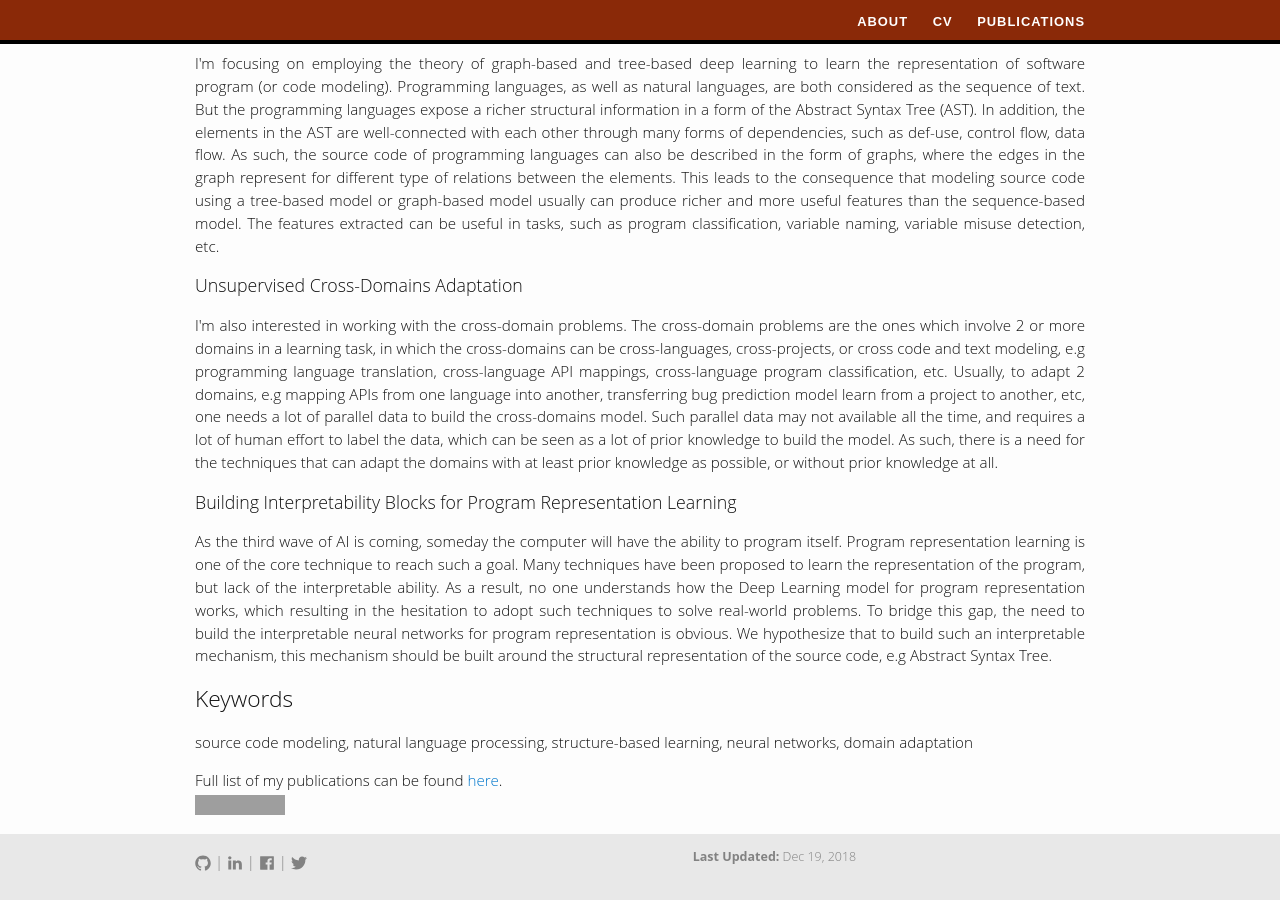
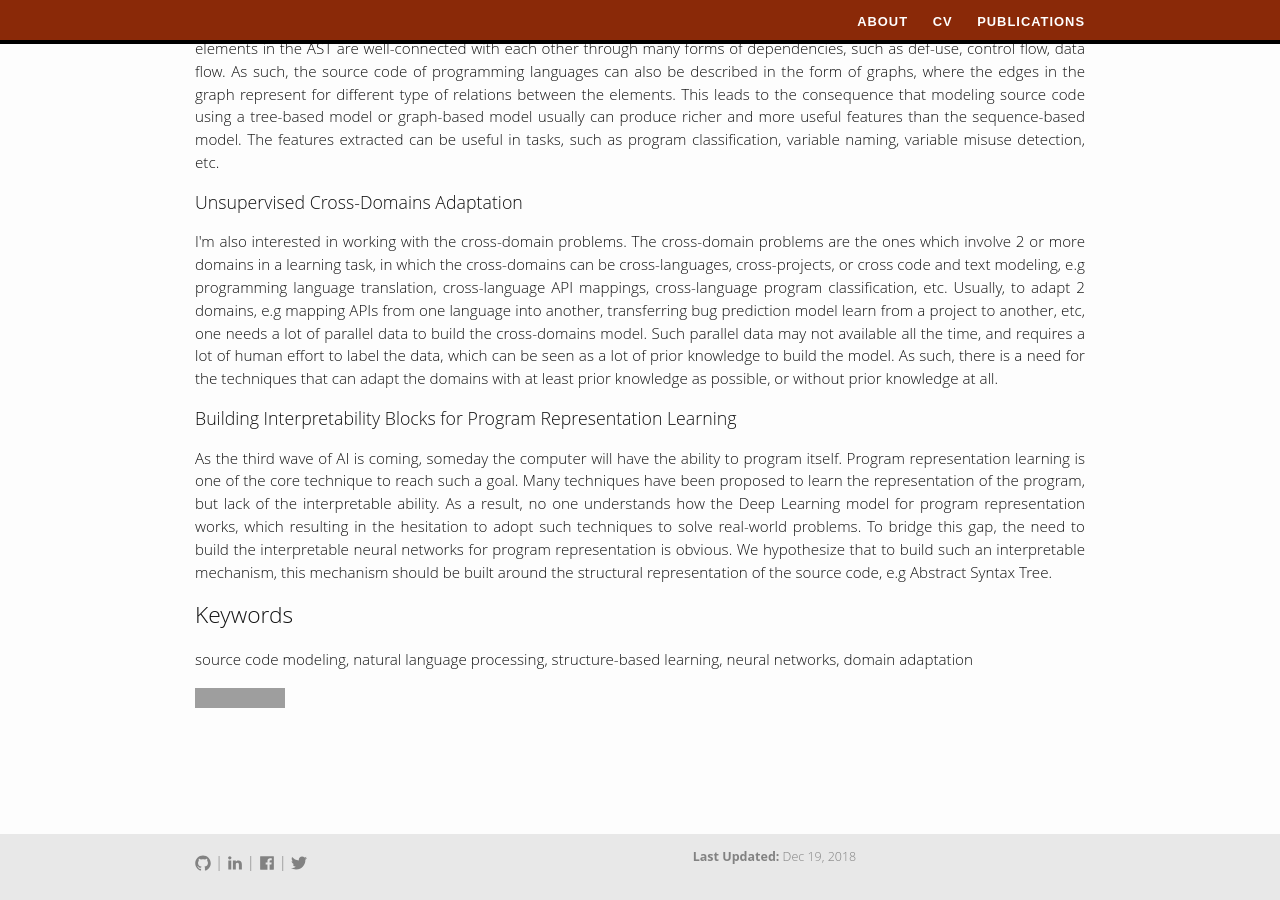
Before and after one commit to bdqnghi/bdqnghi.github.io, a Jekyll site: the page built from index.md, in a window 1280 px wide and 900 px high, scrolled down 837 px. Built offline with Jekyll 4.4.1, drawn with Linux system fonts in a browser that asks for light colours; grey boxes are pictures that could not be loaded.

Commit message:
update on ubuntu machine

```diff
--- a/index.md
+++ b/index.md
@@ -2,7 +2,7 @@
 layout: default
 ---
 
-{% include image.html url="/images/me.png" caption="Me when I was in Korea" width=350 align="right" %}
+{% include image.html url="/images/me.png" caption="Me when I was in Korea" width=230 align="right" %}
 
 # Nghi D. Q. BUI
 
@@ -42,7 +42,6 @@
 </ul>
 
 <hr >
-<hr style="height:10pt; visibility:hidden;" />
 ## About Me
 <p align="justify" >
 Hi, welcome to my personal page. I'm a third year Ph.D Student at <a href="https://sis.smu.edu.sg/programmes/PhD/overview" target="_blank">School of Information Systems, Singapore Management University (SIS)</a>. I started my Ph.D at August, 2016. At SIS, I'm fortunate to be advised by <a href="http://www.mysmu.edu/faculty/lxjiang/" target="_blank">Associate Prof. Lingxiao Jiang</a>. </p>
@@ -51,31 +50,34 @@
 ## Background
 <p align="justify" >
 I obtained a Bachelor Degree in <a href="http://www.apcs.hcmus.edu.vn/Default.aspx?alias=www.apcs.hcmus.edu.vn/en" target="_blank">Advanced Program Computer Science</a>, which is a honour program at <a href="http://web.hcmus.edu.vn/en/index.php" target="_blank">Ho Chi Minh University of Science</a>. At HCMUS, I conducted my undergraduate thesis under the supervision of <a href="https://dblp.org/pers/hd/d/Dinh:Tien_Ba">Prof. Dinh Ba Tien</a>. After that, I worked as a software engineer in the industry for 3 years.
+</p>
 
-</p>
 ## Research Interests
 <p align="justify" >
 My interests lie at the intersection of Software Mining, Natural Language Processing, and Machine Learning. Concretely, I am interested in employing the power of Machine Learning to solve challenging software engineering problem.
 </p>
+
 ## Projects
+
 ### Program Representation Learning
 <p align="justify" >
 I'm focusing on employing the theory of graph-based and tree-based deep learning to learn the representation of software program (or code modeling). Programming languages, as well as natural languages, are both considered as the sequence of text. But the programming languages expose a richer structural information in a form of the Abstract Syntax Tree (AST). In addition, the elements in the AST are well-connected with each other through many forms of dependencies, such as def-use, control flow, data flow. As such, the source code of programming languages can also be described in the form of graphs, where the edges in the graph represent for different type of relations between the elements. This leads to the consequence that modeling source code using a tree-based model or graph-based model usually can produce richer and more useful features than the sequence-based model. The features extracted can be useful in tasks, such as program classification, variable naming, variable misuse detection, etc.
 </p>
+
 ### Unsupervised Cross-Domains Adaptation
 <p align="justify" >
 I'm also interested in working with the cross-domain problems. The cross-domain problems are the ones which involve 2 or more domains in a learning task, in which the cross-domains can be cross-languages, cross-projects, or cross code and text modeling, e.g programming language translation, cross-language API mappings, cross-language program classification, etc.  Usually, to adapt 2 domains, e.g mapping APIs from one language into another, transferring bug prediction model learn from a project to another, etc, one needs a lot of parallel data to build the cross-domains model. Such parallel data may not available all the time, and requires a lot of human effort to label the data, which can be seen as a lot of prior knowledge to build the model. As such, there is a need for the techniques that can adapt the domains with at least prior knowledge as possible, or without prior knowledge at all.
 </p>
+
 ### Building Interpretability Blocks for Program Representation Learning
 <p align="justify" >
 As the third wave of AI is coming, someday the computer will have the ability to program itself. Program representation learning is one of the core technique to reach such a goal. Many techniques have been proposed to learn the representation of the program, but lack of the interpretable ability. As a result, no one understands how the Deep Learning model for program representation works, which resulting in the hesitation to adopt such techniques to solve real-world problems. To bridge this gap, the need to build the interpretable neural networks for program representation is obvious. We hypothesize that to build such an interpretable mechanism, this mechanism should be built around the structural representation of the source code, e.g Abstract Syntax Tree.
 </p>
+
 ## Keywords
 <p align="justify" >
 source code modeling, natural language processing, structure-based learning, neural networks, domain adaptation
 </p>
 
 
-Full list of my publications can be found <a href="https://scholar.google.com.sg/citations?user=QwybxYsAAAAJ&hl=ens" target="_blank">here</a>.
-<br>
 <a href="https://clustrmaps.com/site/1ad1p" title="Visit tracker"><img src="//www.clustrmaps.com/map_v2.png?d=McQNhkf8Yz9_O9RxR6737fb3TmJs5kCW-Tm-aoQaocc&cl=ffffff"></a>
```
